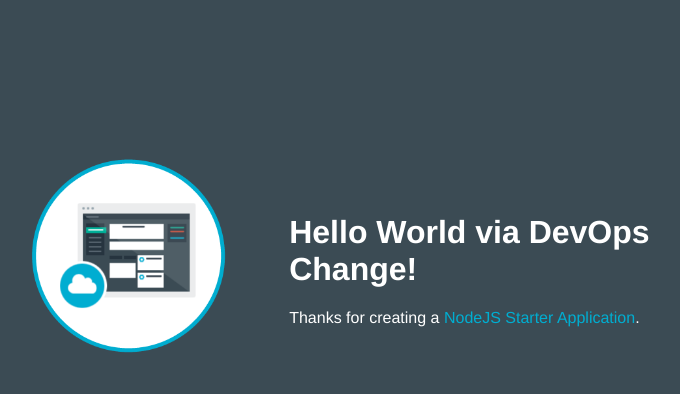
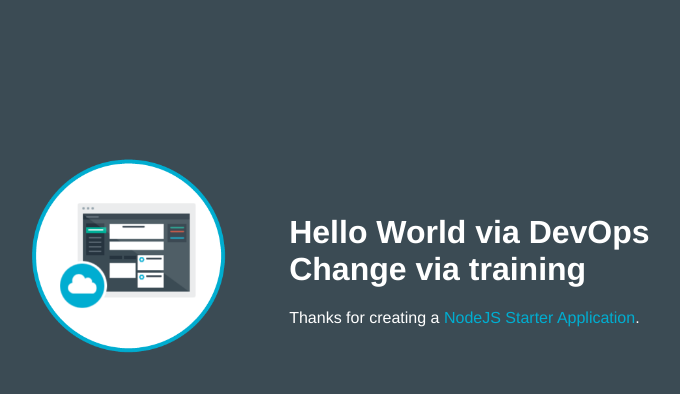
Before and after one commit to KirthikaChockalingam/DevOpsTrain-1480307514162, a website: page public/index.html in a window 1280 px wide. Shown: the whole page, without its empty margins (253-933 px from the left). Drawn offline with Linux system fonts and the light colour scheme.

Commit message:
Hello msg has been changed

```diff
--- a/public/index.html
+++ b/public/index.html
@@ -16,7 +16,7 @@
           <img class = "newappIcon" src="images/newapp-icon.png">
         </td>
         <td>
-          <h1 id="message">Hello World via DevOps Change!</h1>
+          <h1 id="message">Hello World via DevOps Change via training</h1>
           <p class='description'></p> Thanks for creating a <span class = "blue">NodeJS Starter Application</span>.
         </td>
       </tr>
```
